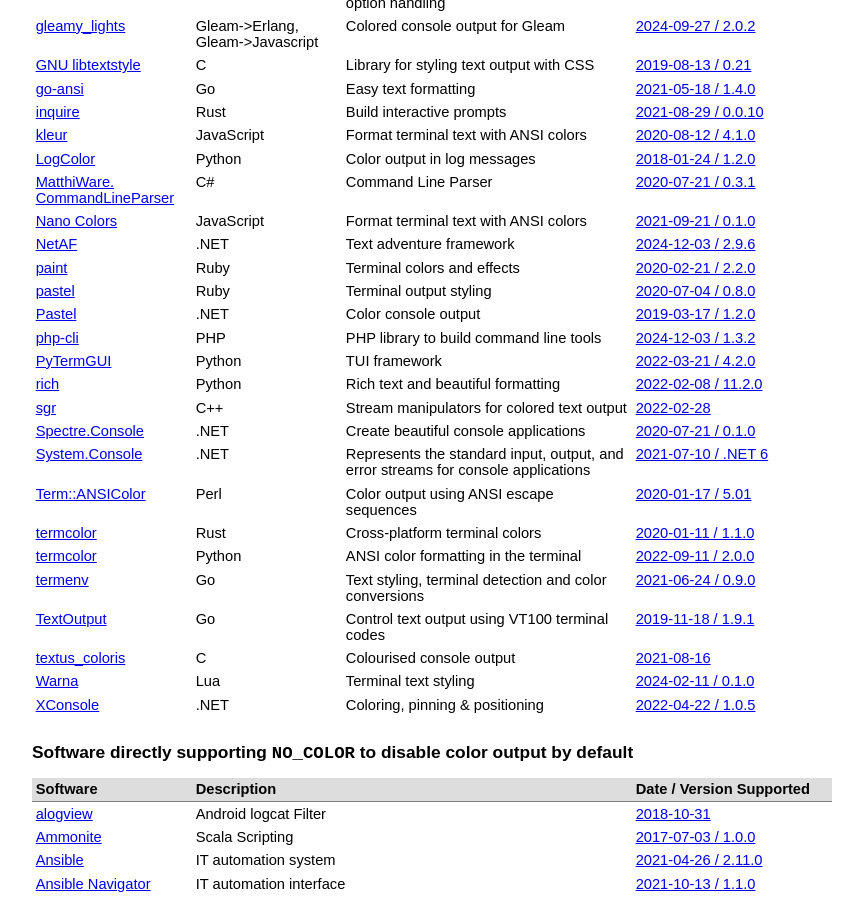
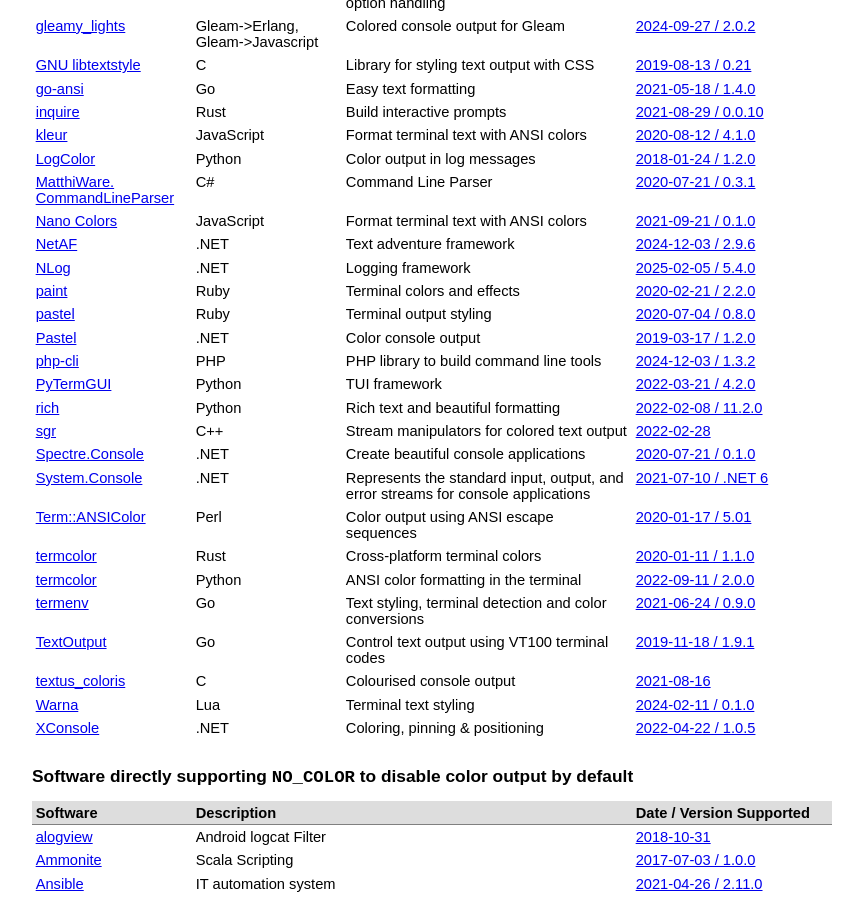
Before and after one commit to jcs/no_color, a Jekyll site: the page built from index.md, in a window 1280 px wide and 900 px high, scrolled down 1931 px. Shown: the whole window, without its empty margins (208-1071 px from the left). Built offline with Jekyll 4.4.1, drawn with Linux system fonts in a browser that asks for light colours; our own code applies the rules of GitHub Pages for plain Markdown files.

Commit message:
Added NLog (#302)

```diff
--- a/index.md
+++ b/index.md
@@ -123,6 +123,7 @@ color by default via `NO_COLOR`.
 | [MatthiWare. CommandLineParser](https://github.com/MatthiWare/CommandLineParser.Core) | C# | Command Line Parser | [2020-07-21 / 0.3.1](https://github.com/MatthiWare/CommandLineParser.Core/commit/240154043afadee1a581866f537b22048d2f69bc) |
 | [Nano Colors](https://github.com/ai/nanocolors) | JavaScript | Format terminal text with ANSI colors | [2021-09-21 / 0.1.0](https://github.com/ai/nanocolors/releases/tag/0.1.0) |
 | [NetAF](https://github.com/benpollarduk/NetAF) | .NET | Text adventure framework | [2024-12-03 / 2.9.6](https://github.com/benpollarduk/NetAF/releases/tag/2.9.6) |
+| [NLog](https://github.com/NLog/NLog) | .NET | Logging framework | [2025-02-05 / 5.4.0](https://github.com/NLog/NLog/releases/tag/v5.4.0) |
 | [paint](https://github.com/janlelis/paint) | Ruby | Terminal colors and effects | [2020-02-21 / 2.2.0](https://github.com/janlelis/paint/tree/v2.2.0) |
 | [pastel](https://github.com/piotrmurach/pastel) | Ruby | Terminal output styling | [2020-07-04 / 0.8.0](https://github.com/piotrmurach/pastel/releases/tag/v0.8.0) |
 | [Pastel](https://github.com/silkfire/Pastel) | .NET | Color console output | [2019-03-17 / 1.2.0](https://github.com/silkfire/Pastel/commit/8a89c2930a2b7ff2c6beae67e6c00fe1d74189d5) |
```
